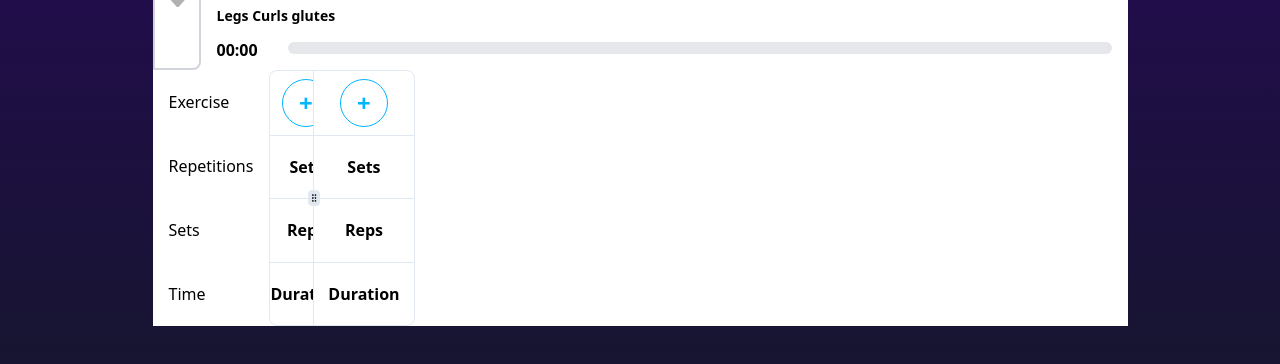
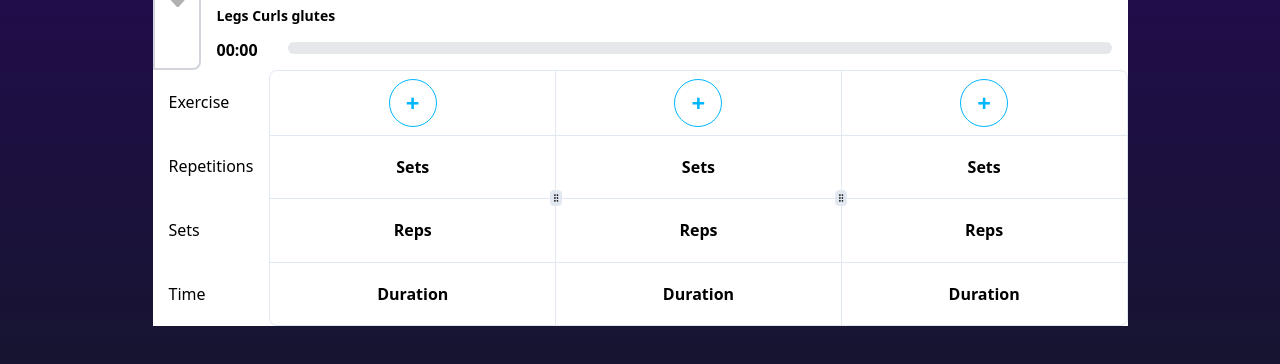
Before and after one commit to screenl/fitext-video-editor, a Next.js app: page / in a window 1280 px wide. Shown: the part 524-888 px from the top of the page. Built offline with nearby package versions, Linux system fonts and the light colour scheme; grey boxes are pictures that could not be loaded.

Commit message:
Fill the trail

```diff
--- a/src/Components/TimeLine.tsx
+++ b/src/Components/TimeLine.tsx
@@ -69,10 +69,10 @@ export default function TimeLine() {
         </div>
       ))} */}
 
-      <div className="flex flex-row justify-center bg-white text-black">
-        <div className="flex h-64 w-full flex-row content-stretch items-stretch overflow-x-auto">
+      <div className="flex justify-center bg-white text-black">
+        <div className="flex h-64 w-full content-stretch items-stretch overflow-x-auto">
           <Rows></Rows>
-          <div className="flex flex-row content-stretch">
+          <div className="flex flex-1 overflow-x-scroll">
             <Boxes></Boxes>
           </div>
         </div>
--- a/src/Components/TimeLineGadgets/ResizableBoxes.tsx
+++ b/src/Components/TimeLineGadgets/ResizableBoxes.tsx
@@ -6,9 +6,10 @@ import {
 
 export function Boxes() {
   return (
+    <div className="relative w-[5000px]">
       <ResizablePanelGroup
         direction="horizontal"
-      className="flex w-full flex-col rounded-lg border"
+        className="flex h-full flex-col rounded-lg border"
       >
         <ResizablePanel
           defaultSize={30}
@@ -33,7 +34,27 @@ export function Boxes() {
         <ResizableHandle withHandle />
 
         <ResizablePanel
-        defaultSize={70}
+          defaultSize={30}
+          className="grid grid-rows-4 justify-items-stretch divide-y"
+        >
+          <div className="flex items-center justify-center text-center">
+            <button className="btn btn-circle btn-outline btn-info text-2xl">
+              +
+            </button>
+          </div>
+          <span className="flex items-center justify-center text-center font-semibold">
+            Sets
+          </span>
+          <span className="flex items-center justify-center text-center font-semibold">
+            Reps
+          </span>
+          <span className="flex items-center justify-center text-center font-semibold">
+            Duration
+          </span>
+        </ResizablePanel>
+        <ResizableHandle withHandle />
+        <ResizablePanel
+          defaultSize={30}
           className="grid grid-rows-4 justify-items-stretch divide-y"
         >
           <div className="flex items-center justify-center text-center">
@@ -52,5 +73,6 @@ export function Boxes() {
           </span>
         </ResizablePanel>
       </ResizablePanelGroup>
+    </div>
   );
 }
```
Lines whose indentation alone changed are shown as unchanged.
